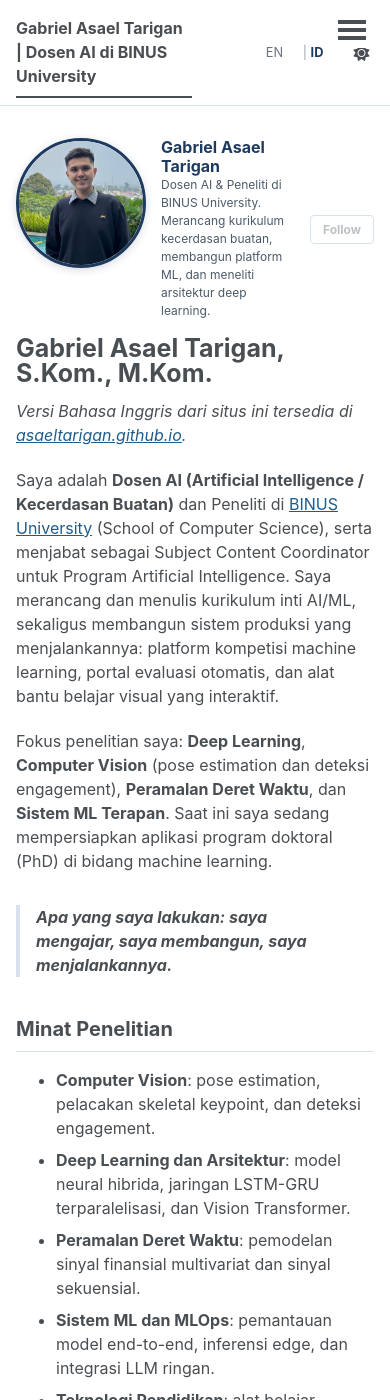
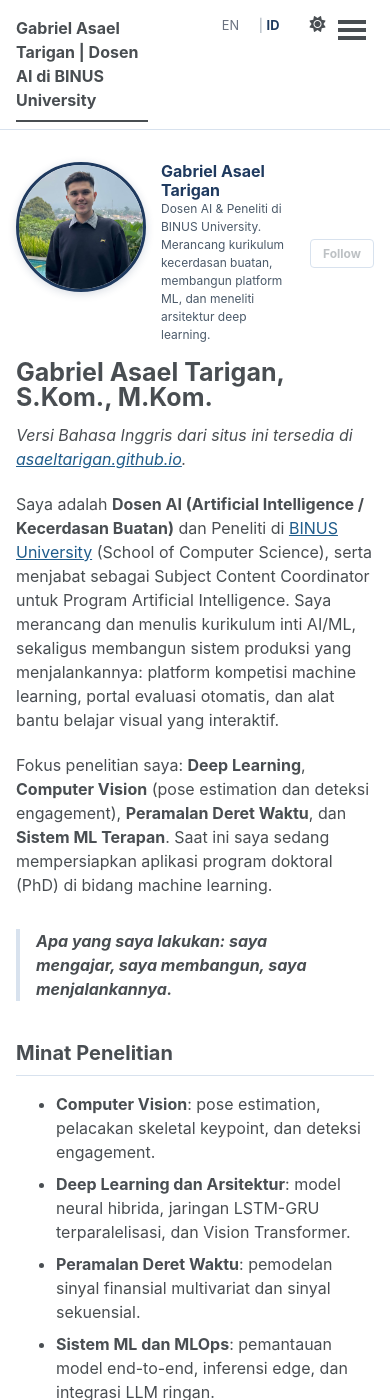
Before and after one commit to asaeltarigan/id, a Jekyll site: the page built from _pages/about.md, in a window 390 px wide and 1400 px high. Built offline with Jekyll 4.4.1, drawn with Linux system fonts in a browser that asks for light colours; a style sheet for code colours, icons or effects is not loaded.

Commit message:
Mobile masthead: align lang switcher + theme toggle to top row with burger

```diff
--- a/_includes/head.html
+++ b/_includes/head.html
@@ -78,4 +78,4 @@
 
 <!-- For all browsers -->
 <link rel="stylesheet" href="{{ base_path }}/assets/css/main.css">
-<link rel="stylesheet" href="{{ base_path }}/assets/css/custom.css?v=11">
+<link rel="stylesheet" href="{{ base_path }}/assets/css/custom.css?v=12">
--- a/assets/css/custom.css
+++ b/assets/css/custom.css
@@ -256,3 +256,10 @@ html[data-theme="dark"] .taught-list li { color: #cbd5e1; border-left-color: #2d
 html[data-theme="dark"] .lang-nav .lang-cur { color: #e2e8f0; }
 html[data-theme="dark"] .lang-nav a { color: #94a3b8; }
 html[data-theme="dark"] .lang-nav a:hover { color: #2dd4bf; }
+
+/* Mobile masthead: keep controls (lang switcher + theme toggle) on the same
+   top row as the burger so they don't sink below the wrapped brand title */
+@media (max-width: 768px) {
+  .greedy-nav .visible-links { padding-right: 44px; }
+  .masthead__menu-item.persist.tail { vertical-align: top; }
+}
```
